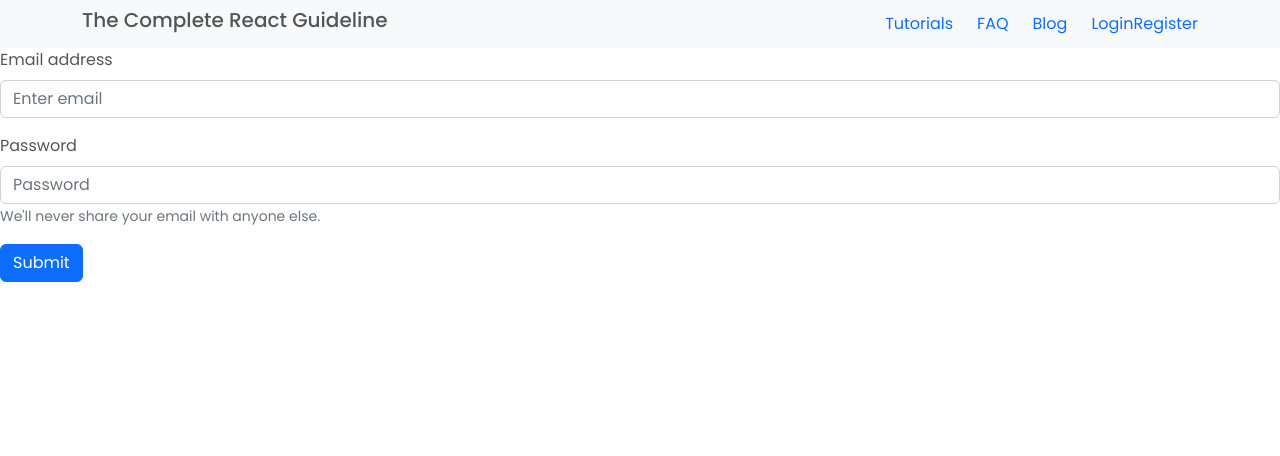
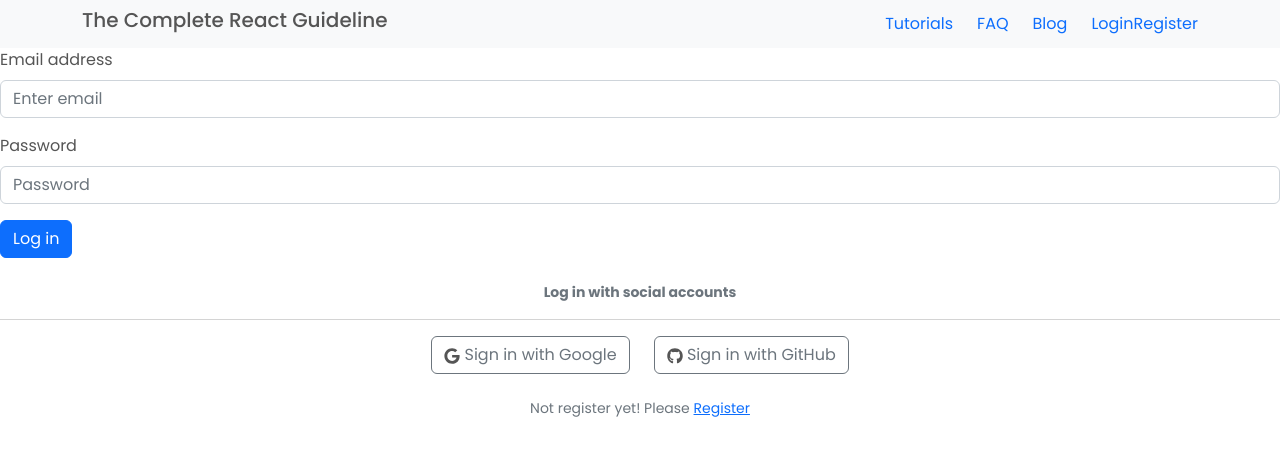
Before and after one commit to RayhanalKavey/learning-site-react-project-client-a10, a React (Create React App) app: page /login in a window 1280 px wide. Shown: the top 456 px of the page. Built offline with nearby package versions, Linux system fonts and the light colour scheme; no server answers.

Commit message:
Add login method.

```diff
--- a/src/Context/AuthProvider.js
+++ b/src/Context/AuthProvider.js
@@ -4,6 +4,7 @@ import {
   getAuth,
   GoogleAuthProvider,
   onAuthStateChanged,
+  signInWithEmailAndPassword,
   signInWithPopup,
   signOut,
   updateProfile,
@@ -51,13 +52,17 @@ const AuthProvider = ({ children }) => {
   const createUser = (email, password) => {
     return createUserWithEmailAndPassword(auth, email, password);
   };
+  //-------notE --4 sign-in
+  const signIn = (email, password) => {
+    return signInWithEmailAndPassword(auth, email, password);
+  };
 
   //-----------notE --5 update user profile (updateProfile)
   const updateUserProfile = (profile) => {
     return updateProfile(auth.currentUser, profile);
   };
 
-  //------------notE --5 Sign-out
+  //------------notE --6 Sign-out
   const logout = () => {
     ///loading state to prevent the reload log out issue
 
@@ -71,6 +76,7 @@ const AuthProvider = ({ children }) => {
     handleGoogleLogin,
     createUser,
     updateUserProfile,
+    signIn,
     logout,
   };
   return (
--- a/src/Pages/Login/Login/Login.js
+++ b/src/Pages/Login/Login/Login.js
@@ -1,44 +1,44 @@
 import { signInWithEmailAndPassword } from "firebase/auth";
-import React, { useState } from "react";
+import React, { useContext, useState } from "react";
 import Button from "react-bootstrap/Button";
 import Form from "react-bootstrap/Form";
 import toast from "react-hot-toast";
+import { FaGithub, FaGoogle } from "react-icons/fa";
+import { Link } from "react-router-dom";
+import { AuthContext } from "../../../Context/AuthProvider";
 const Login = () => {
   const [userInformation, setUserInformation] = useState({
     email: "",
     password: "",
   });
+  const [error, setError] = useState("");
+  const { signIn, handleGoogleLogin } = useContext(AuthContext);
 
   // --1 email input
   const handleEmailChange = (event) => {
-    console.log(event.target.value);
+    setUserInformation({ ...userInformation, email: event.target.value });
   };
 
   // --2 password input
   const handlePasswordChange = (event) => {
-    console.log(event.target.value);
+    setUserInformation({ ...userInformation, password: event.target.value });
   };
 
-  // //--3 handle login
-  // const handleLogin = () => {
-  //   signInWithEmailAndPassword(auth, email, password)
-  //     .then((userCredential) => {
-  //       // Signed in
-  //       const userInfo = userCredential.user;
-  //       setUser(userInfo);
-  //       // console.log(usernf);
-  //       toast.success("You are successfully logged in !!");
-  //       // ...
-  //     })
-  //     .catch((error) => {
-  //       const errorCode = error.code;
-  //       const errorMessage = error.message;
-  //       setError(errorMessage);
-  //     });
-  // };
+  //--3 handle login
+  const handleSubmit = (event) => {
+    event.preventDefault();
+    signIn(userInformation?.email, userInformation?.password)
+      .then((result) => {
+        const user = result.user;
+        toast.success(`Logged in successfully ${user?.displayName}!!`);
+      })
+      .catch((error) => {
+        setError(error.message);
+      });
+  };
 
   return (
-    <Form>
+    <Form onSubmit={handleSubmit}>
       {/* --1 email */}
       <Form.Group className="mb-3" controlId="formBasicEmail">
         <Form.Label>Email address</Form.Label>
@@ -59,15 +59,28 @@ const Login = () => {
           type="password"
           placeholder="Password"
         />
-        <Form.Text className="text-muted">
-          We'll never share your email with anyone else.
-        </Form.Text>
+        <Form.Text className="text-muted">{error}</Form.Text>
       </Form.Group>
 
       {/* --3 Button */}
       <Button variant="primary" type="submit">
-        Submit
+        Log in
       </Button>
+      <Form.Text className="d-block mt-4 fw-bold text-center">
+        Log in with social accounts
+      </Form.Text>
+      <hr />
+      <div className="d-flex gap-4 mt-3 text-center justify-content-center">
+        <Button onClick={handleGoogleLogin} variant="outline-secondary">
+          <FaGoogle /> Sign in with Google
+        </Button>
+        <Button variant="outline-secondary">
+          <FaGithub /> Sign in with GitHub
+        </Button>
+      </div>
+      <Form.Text className="d-block mt-4  text-center">
+        Not register yet! Please <Link to="/register">Register</Link>
+      </Form.Text>
     </Form>
   );
 };
--- a/src/Pages/Login/Register/Register.js
+++ b/src/Pages/Login/Register/Register.js
@@ -25,9 +25,6 @@ const Register = () => {
     email: "",
     password: "",
   });
-
-  // workinG Check the create user  error
-  const [createUserError, setCreateUserError] = useState("");
 
   ///Take information from Auth Context
   const { handleGoogleLogin, createUser, updateUserProfile } =
@@ -95,7 +92,7 @@ const Register = () => {
     setAcceptTerms(event.target.checked);
   };
 
-  //--6 Handle submit workinG
+  //--6 Handle submit
   const handleSubmit = (event) => {
     event.preventDefault();
     const form = event.target;
@@ -224,9 +221,6 @@ const Register = () => {
       <Form.Text className="d-block mt-4  text-center">
         Already have an account <Link to="/login">Login</Link>
       </Form.Text>
-      <Form.Text className="d-block  mt-4 text-danger">
-        error: {createUserError}
-      </Form.Text>
     </Form>
   );
 };
```
